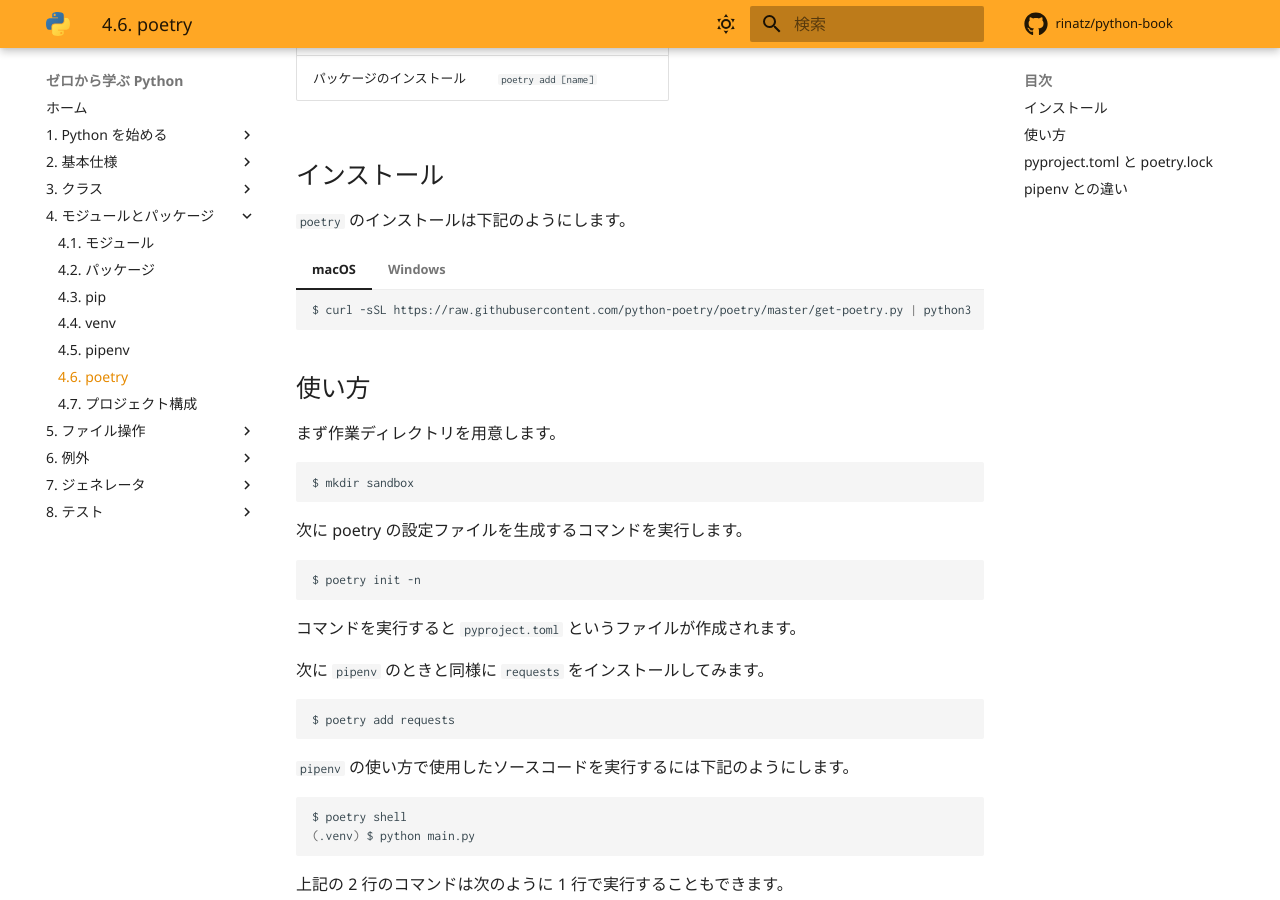
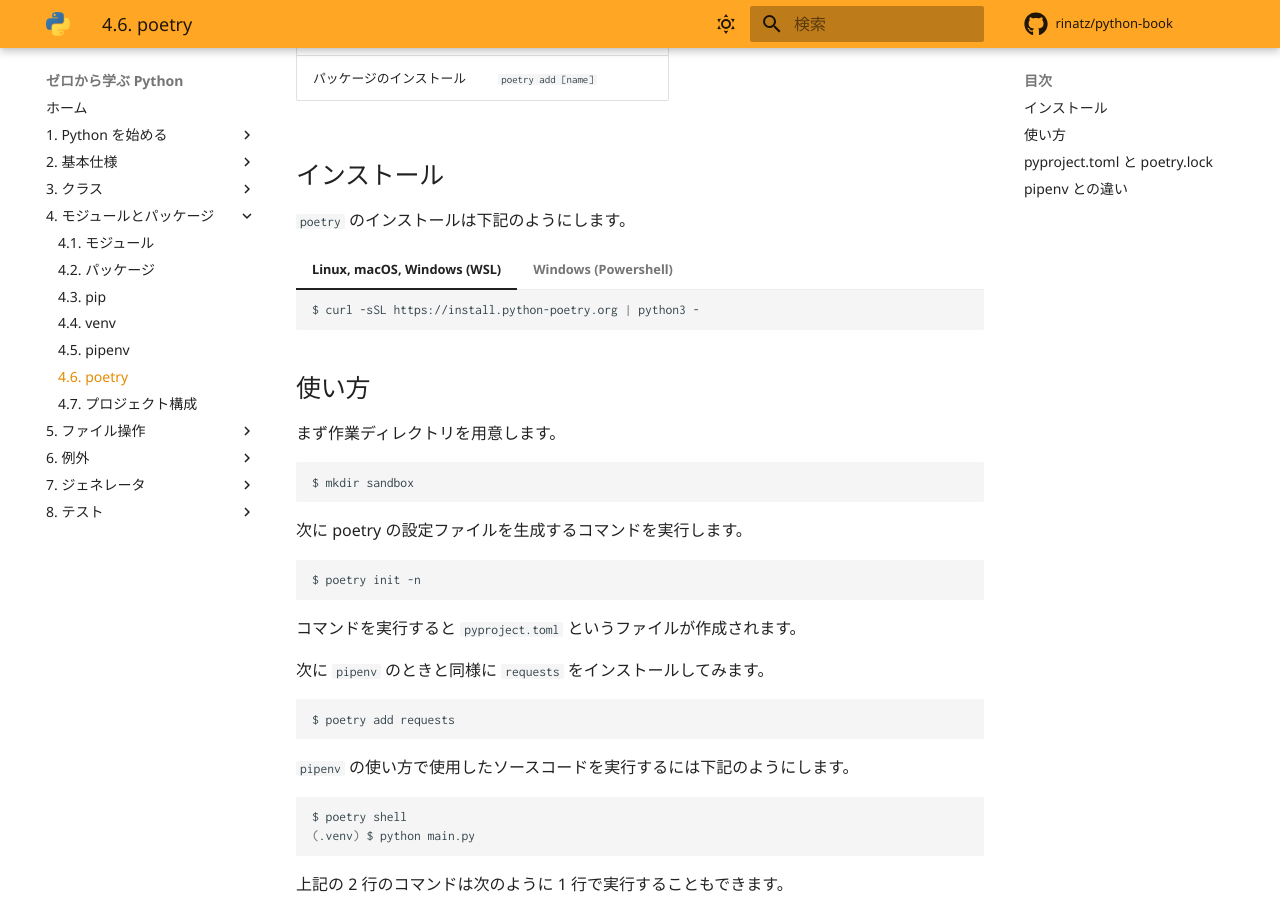
Before and after one commit to rinatz/python-book, an MkDocs documentation site: the page built from docs/ch04-06-poetry.md, in a window 1280 px wide and 900 px high, scrolled down 549 px. Built offline with MkDocs 1.6.1 and Material for MkDocs 9.7.7, drawn with Linux system fonts in a browser that asks for light colours; comment, search, counter and statistics services are not loaded.

Commit message:
fix several errors

````diff
--- a/docs/ch04-06-poetry.md
+++ b/docs/ch04-06-poetry.md
@@ -18,18 +18,18 @@ poetry を使った場合の仮想環境の作成からパッケージのイン
 
 `poetry` のインストールは下記のようにします。
 
-=== "macOS"
+=== "Linux, macOS, Windows (WSL)"
 
     ```shell
-    $ curl -sSL https://raw.githubusercontent.com/python-poetry/poetry/master/get-poetry.py | python3
+    $ curl -sSL https://install.python-poetry.org | python3 -
     ```
 
-=== "Windows"
+=== "Windows (Powershell)"
 
     PowerShell 上で下記を実行します。
 
     ```shell
-    (Invoke-WebRequest -Uri https://raw.githubusercontent.com/python-poetry/poetry/master/get-poetry.py -UseBasicParsing).Content | python3
+    (Invoke-WebRequest -Uri https://install.python-poetry.org -UseBasicParsing).Content | py -
     ```
 
 ## 使い方
````
Also changed, not shown: docs/ch01-01-installation.md (+5 -5 lines), docs/ch02-02-functions.md (+2 -2 lines), docs/ch05-02-contexts.md (+1 -1 lines).
